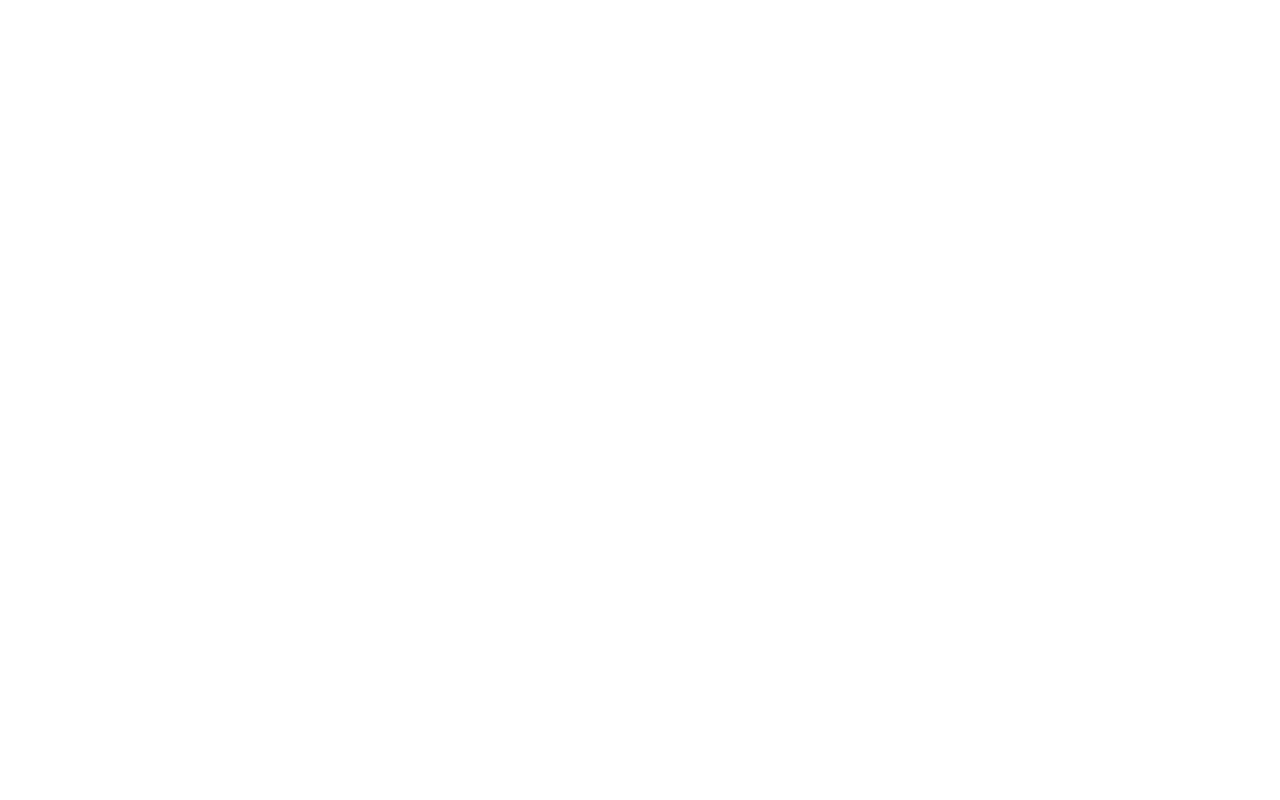
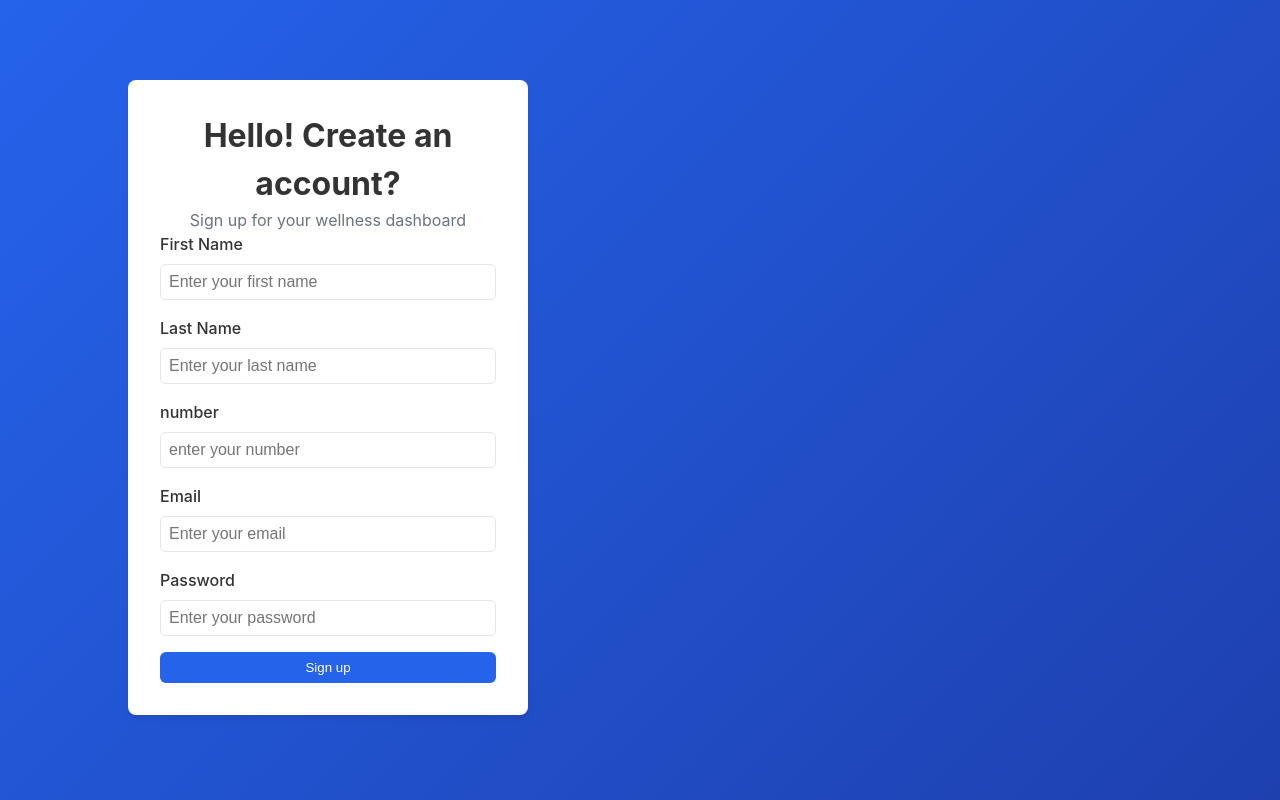
Before and after one commit to harito-git/Hackville2025Project, a plain HTML site: page Frontend/register.html in a window 1280 px wide. Drawn offline with nearby package versions, Linux system fonts and the light colour scheme.

Commit message:
separated pages. created a registration page

```diff
--- a/Frontend/login.html
+++ b/Frontend/login.html
@@ -0,0 +1,46 @@
+<body>
+    <div id="login-page" class="page">
+      <div class="login-container">
+        <div class="login-card">
+          <form id="login-form" class="login-form">
+            <link
+      href="https://cdn.jsdelivr.net/npm/remixicon@3.5.0/fonts/remixicon.css"
+      rel="stylesheet"
+    />
+    <link rel="stylesheet" href="styles.css" />
+            <div class="text-center">
+              <h1>Welcome Back</h1>
+              <p class="text-gray">Sign in to your wellness dashboard</p>
+            </div>
+
+            <div class="form-group">
+              <label for="email">Email</label>
+              <input
+                type="email"
+                id="email"
+                placeholder="Enter your email"
+                required
+              />
+            </div>
+
+            <div class="form-group">
+              <label for="password">Password</label>
+              <input
+                type="password"
+                id="password"
+                placeholder="Enter your password"
+                required
+              />
+            </div>
+
+            <button type="submit" class="btn btn-primary w-full">
+              Sign In
+            </button>
+
+            <p class="text-center text-gray">
+              Don't have an account? <a href="register.html" class="text-blue">Sign up</a>
+            </p>
+          </form>
+        </div>
+      </div>
+    </div>
--- a/Frontend/register.html
+++ b/Frontend/register.html
@@ -0,0 +1,73 @@
+<body>
+    <div id="login-page" class="page">
+      <div class="login-container">
+        <div class="login-card">
+          <form id="login-form" class="login-form">
+            <link
+      href="https://cdn.jsdelivr.net/npm/remixicon@3.5.0/fonts/remixicon.css"
+      rel="stylesheet"
+    />
+    <link rel="stylesheet" href="styles.css" />
+            <div class="text-center">
+              <h1>Hello! Create an account?</h1>
+              <p class="text-gray">Sign up for your wellness dashboard</p>
+            </div>
+
+            <div class="form-group">
+              <label for="FirstName">First Name</label>
+              <input
+                type="FirstName"
+                id="FirstName"
+                placeholder="Enter your first name"
+                required
+              />
+            </div>
+
+            <div class="form-group">
+                <label for="LastName">Last Name</label>
+                <input
+                  type="LastName"
+                  id="LastName"
+                  placeholder="Enter your last name"
+                  required
+                />
+              </div>
+
+              <div class="form-group">
+                <label for="number">number</label>
+                <input
+                  type="number"
+                  id="number"
+                  placeholder="enter your number"
+                  required
+                />
+              </div>
+
+                        <div class="form-group">
+              <label for="email">Email</label>
+              <input
+                type="email"
+                id="email"
+                placeholder="Enter your email"
+                required
+              />
+            </div>
+
+            <div class="form-group">
+              <label for="password">Password</label>
+              <input
+                type="password"
+                id="password"
+                placeholder="Enter your password"
+                required
+              />
+            </div>
+
+            <button type="submit" class="btn btn-primary w-full">
+              Sign up
+            </button>
+
+          </form>
+        </div>
+      </div>
+    </div>
```
Also changed, not shown: Frontend/index.html (+1 -43 lines).
